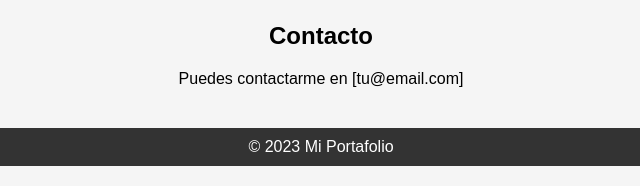
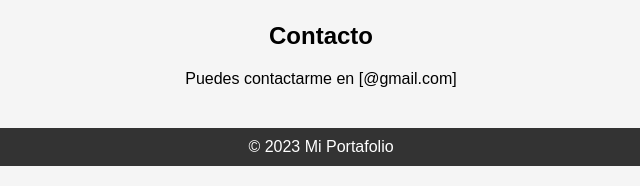
Before and after one commit to IvanPolitecnics/M06_Portafolio_Ivan, a plain HTML site: page index.html in a window 1280 px wide. Shown: the part 611-797 px from the top of the page, 319-959 px from the left. Drawn offline with Linux system fonts and the light colour scheme.

Commit message:
Update index.html

```diff
--- a/index.html
+++ b/index.html
@@ -34,7 +34,7 @@
     </section>
     <section id="contacto">
         <h2>Contacto</h2>
-        <p>Puedes contactarme en [tu@email.com]</p>
+        <p>Puedes contactarme en [@gmail.com]</p>
     </section>
     <footer>
         <p>&copy; 2023 Mi Portafolio</p>
```
